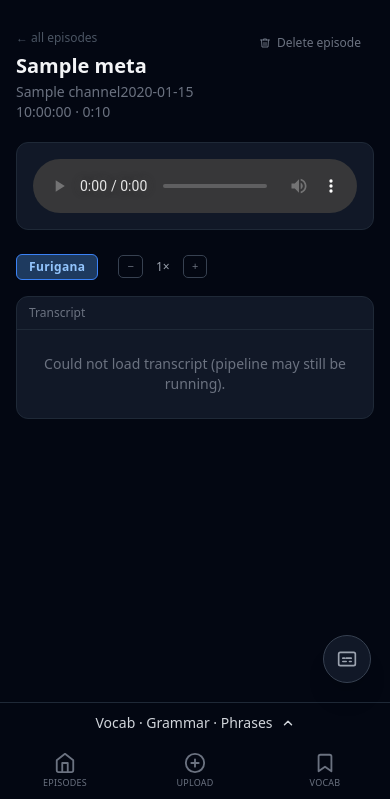
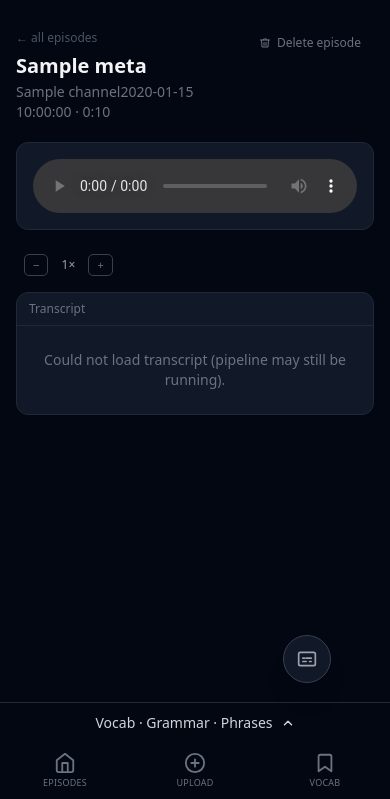
Before and after one commit to czwsh98/japanese-learning-through-news-and-podcasts, a Flask app: template web/templates/episode.html in a window 390 px wide. Shown: the part 45-844 px from the top of the page. Run offline with Flask 3, Linux system fonts and the light colour scheme; the template is opened without the code that fills it: most values are stand-ins (such as "Sample title", 1, 10 or a date in 2020); data that the repository does not hold is empty; some libraries are stand-ins or nearby versions.

Commit message:
Mobile: add Furigana toggle to FAB tray + fix iPad tooltip positioning
Move Furigana toggle into the mobile FAB tray alongside ZH/EN
(hidden md:inline-block on desktop where the controls bar handles it).
FAB main button now lights up when furigana is off OR EN/ZH are on.

Fix touch tooltip on iPad: drawer-trigger-bar is display:none at md+
so getBoundingClientRect() returns all zeros, pushing tooltip to y=-168px
(off-screen). Now checks dbRect.height > 0 before using the rect,
so bc=0 on desktop/iPad and tooltips appear correctly below tapped words.

Co-Authored-By: Claude Sonnet 4.6 <noreply@anthropic.com>

```diff
--- a/web/static/js/player.js
+++ b/web/static/js/player.js
@@ -809,7 +809,7 @@ document.addEventListener("DOMContentLoaded", async () => {
     const fabMain = document.getElementById("fab-main");
     if (fabEn)   fabEn.classList.toggle("active", showEn);
     if (fabZh)   fabZh.classList.toggle("active", showZh);
-    if (fabMain) fabMain.classList.toggle("fab-on", showEn || showZh);
+    if (fabMain) fabMain.classList.toggle("fab-on", showEn || showZh || !showFurigana);
     [transcriptEl, modalTranscriptEl].forEach(container => {
       if (!container) return;
       container.querySelectorAll(".translation-en").forEach(el => el.classList.toggle("hidden", !showEn));
@@ -819,6 +819,10 @@ document.addEventListener("DOMContentLoaded", async () => {
 
   function syncFuriganaUI() {
     document.getElementById("toggle-furigana")?.classList.toggle("active", showFurigana);
+    const fabFurigana = document.getElementById("fab-furigana-btn");
+    if (fabFurigana) fabFurigana.classList.toggle("active", showFurigana);
+    const fabMain = document.getElementById("fab-main");
+    if (fabMain) fabMain.classList.toggle("fab-on", showEn || showZh || !showFurigana);
     [transcriptEl, modalTranscriptEl].forEach(container => {
       if (!container) return;
       container.classList.toggle("hide-furigana", !showFurigana);
@@ -829,14 +833,16 @@ document.addEventListener("DOMContentLoaded", async () => {
   document.getElementById("toggle-zh")?.addEventListener("click", () => { showZh = !showZh; syncTranslationUI(); });
   document.getElementById("toggle-furigana")?.addEventListener("click", () => { showFurigana = !showFurigana; syncFuriganaUI(); });
 
-  const fabMain  = document.getElementById("fab-main");
-  const fabTray  = document.getElementById("fab-tray");
-  const fabEnBtn = document.getElementById("fab-en-btn");
-  const fabZhBtn = document.getElementById("fab-zh-btn");
+  const fabMain       = document.getElementById("fab-main");
+  const fabTray       = document.getElementById("fab-tray");
+  const fabEnBtn      = document.getElementById("fab-en-btn");
+  const fabZhBtn      = document.getElementById("fab-zh-btn");
+  const fabFuriganaBtn = document.getElementById("fab-furigana-btn");
   let fabOpen = false;
-  fabMain?.addEventListener("click",  e => { e.stopPropagation(); fabOpen ? closeTray() : openTray(); });
-  fabEnBtn?.addEventListener("click", e => { e.stopPropagation(); showEn = !showEn; syncTranslationUI(); });
-  fabZhBtn?.addEventListener("click", e => { e.stopPropagation(); showZh = !showZh; syncTranslationUI(); });
+  fabMain?.addEventListener("click",       e => { e.stopPropagation(); fabOpen ? closeTray() : openTray(); });
+  fabEnBtn?.addEventListener("click",      e => { e.stopPropagation(); showEn = !showEn; syncTranslationUI(); });
+  fabZhBtn?.addEventListener("click",      e => { e.stopPropagation(); showZh = !showZh; syncTranslationUI(); });
+  fabFuriganaBtn?.addEventListener("click", e => { e.stopPropagation(); showFurigana = !showFurigana; syncFuriganaUI(); });
   function openTray()  { fabOpen = true;  fabTray?.classList.replace("fab-tray-hidden", "fab-tray-visible"); }
   function closeTray() { fabOpen = false; fabTray?.classList.replace("fab-tray-visible", "fab-tray-hidden"); }
   document.addEventListener("click", closeTray);
@@ -903,7 +909,8 @@ document.addEventListener("DOMContentLoaded", async () => {
       let hl = JSON.parse(span.dataset.hl);
       const rect = span.getBoundingClientRect();
       const db = document.getElementById("drawer-trigger-bar");
-      const bc = db ? (window.innerHeight - db.getBoundingClientRect().top + 8) : 56;
+      const dbRect = db ? db.getBoundingClientRect() : null;
+      const bc = (dbRect && dbRect.height > 0) ? (window.innerHeight - dbRect.top + 8) : 0;
       showTooltip(hl, Math.max(8, Math.min(rect.left, window.innerWidth - 268)), Math.min(rect.bottom + 8, window.innerHeight - 160 - bc));
       activeSpan = span;
     });
--- a/web/templates/episode.html
+++ b/web/templates/episode.html
@@ -92,7 +92,7 @@
       <span class="text-xs text-gray-500 mr-1 hidden md:inline">Translations:</span>
       <button id="toggle-en" class="toggle-btn hidden md:inline-block" title="Toggle English translation">EN</button>
       <button id="toggle-zh" class="toggle-btn hidden md:inline-block" title="Toggle Chinese translation">ZH</button>
-      <button id="toggle-furigana" class="toggle-btn active" title="Toggle Furigana readings">Furigana</button>
+      <button id="toggle-furigana" class="toggle-btn active hidden md:inline-block" title="Toggle Furigana readings">Furigana</button>
 
       {% if is_youtube %}
       <button id="btn-toggle-player" class="toggle-btn ml-2" title="Switch between video and audio-only playback">
@@ -207,6 +207,7 @@
 <span id="fab-hint" class="fab-hint hidden">Translations</span>
 <div id="fab-translate" class="fixed z-50 md:hidden" style="bottom: calc(var(--tab-bar-h) + 60px + env(safe-area-inset-bottom, 0px)); right: 16px;">
   <div id="fab-tray" class="fab-tray-hidden flex flex-col items-end gap-2 mb-2">
+    <button id="fab-furigana-btn" class="fab-pill active">Furigana</button>
     <button id="fab-zh-btn" class="fab-pill">ZH</button>
     <button id="fab-en-btn" class="fab-pill">EN</button>
   </div>
```
